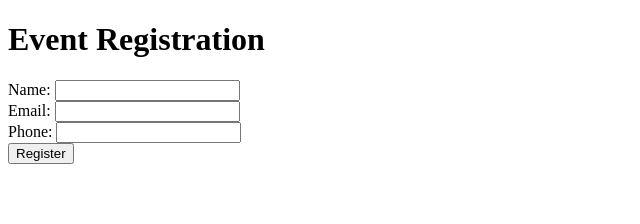
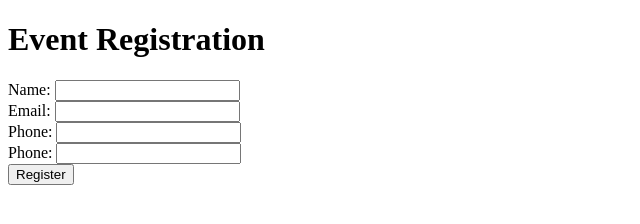
Before and after one commit to swara063/Devops, a plain HTML site: page index.html in a window 1280 px wide. Shown: the whole page, without its empty margins (0-640 px from the left). Drawn offline with Linux system fonts and the light colour scheme.

Commit message:
Editing index

```diff
--- a/index.html
+++ b/index.html
@@ -11,6 +11,7 @@
 <label>Name: <input type="text" name="name" required></label><br>
 <label>Email: <input type="email" name="email" required></label><br>
 <label>Phone: <input type="tel" name="phone" required></label><br>
+<label>Phone: <input type="tel" name="phone" required></label><br>
 <button type="submit">Register</button>
 </form>
 </body>
```
